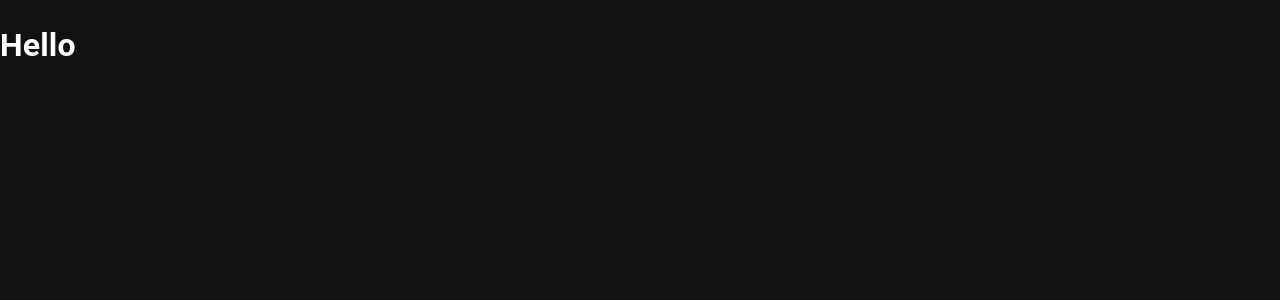
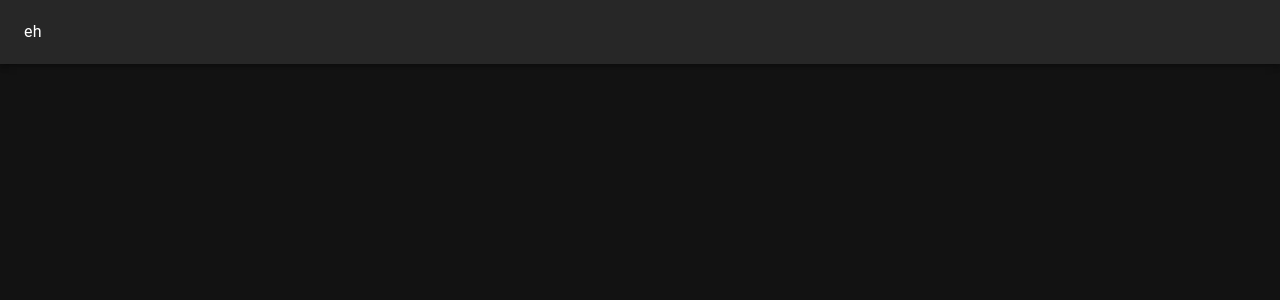
Before and after one commit to 4hmedhabib/eastafrica-logistics, a React (Create React App) app: page / in a window 1280 px wide. Shown: the top 300 px of the page. Built offline with nearby package versions, Linux system fonts and the light colour scheme.

Commit message:
added app bar component

```diff
--- a/src/App.tsx
+++ b/src/App.tsx
@@ -1,5 +1,8 @@
 import { FC, useState } from 'react';
 import { createTheme, ThemeProvider, CssBaseline } from "@mui/material"
+
+// Components
+import {AppBar} from './components'
 
 const App: FC = (): JSX.Element => {
   const [themeMode, setThemeMode] = useState<"light" | "dark">('dark');
@@ -15,9 +18,7 @@ const App: FC = (): JSX.Element => {
 
   return <ThemeProvider theme={theme}>
     <CssBaseline />
-    <h1>
-      Hello
-    </h1>
+   <AppBar />
   </ThemeProvider>
 }
 
--- /dev/null
+++ b/src/components/AppBar/index.tsx
@@ -0,0 +1,17 @@
+import React, { FC } from 'react';
+import { AppBar, Toolbar, Typography } from '@mui/material'
+
+
+const AppBarComponent: FC = (): JSX.Element => {
+    return <div>
+        <AppBar position='static'>
+            <Toolbar>
+                <Typography>
+                    eh
+                </Typography>
+            </Toolbar>
+        </AppBar>
+    </div>;
+};
+
+export default AppBarComponent;
--- /dev/null
+++ b/src/components/index.ts
@@ -0,0 +1 @@
+export { default as AppBar } from "./AppBar/";
```
